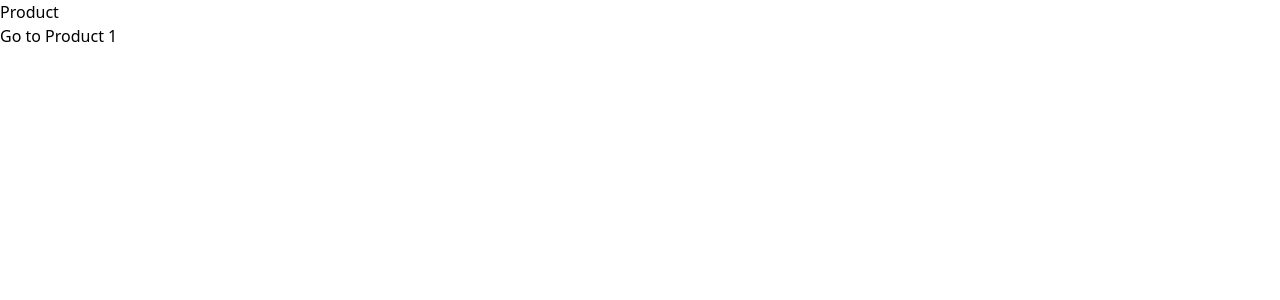
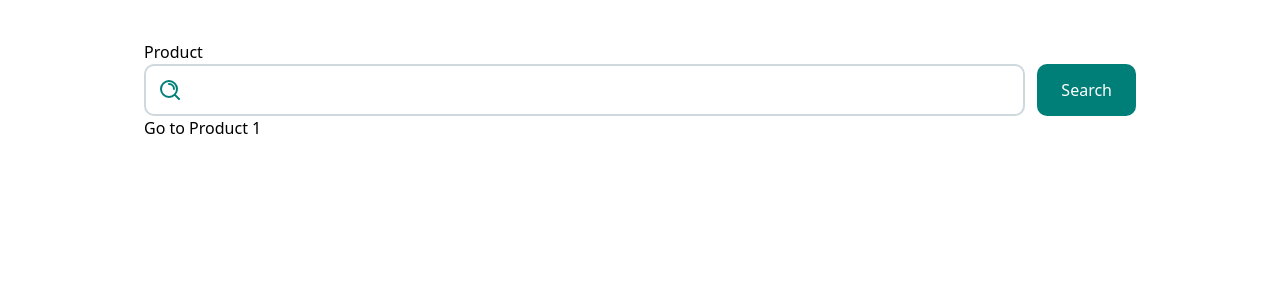
Before and after one commit to sufifisas/mi-ecommerce, a React (Vite) app in the folder client/: page / in a window 1280 px wide. Shown: the top 300 px of the page. Built offline with nearby package versions, Linux system fonts and the light colour scheme.

Commit message:
dev: main product page - added layout - added search component - added search icon - added stylings

```diff
--- /dev/null
+++ b/client/src/components/Search.jsx
@@ -0,0 +1,15 @@
+import { SearchIcon } from "../icons"
+
+const Search = () => {
+  return (
+    <div className="Search">
+        <form className="container">
+            <SearchIcon className="icon" size={24} fill="#007E78" />
+            <input className="field" type="search"/>
+        </form>
+        <button className="btn hidden sm:block">Search</button>
+    </div>
+  )
+}
+
+export default Search
--- /dev/null
+++ b/client/src/icons.jsx
@@ -0,0 +1,5 @@
+export const SearchIcon = ({size, fill, ...props}) => {
+    return (
+        <svg viewBox="0 0 24 24" {...props} width={size} height={size} fill="none" xmlns="http://www.w3.org/2000/svg"><g id="SVGRepo_bgCarrier" strokeWidth="0"></g><g id="SVGRepo_tracerCarrier" strokeLinecap="round" strokeLinejoin="round"></g><g id="SVGRepo_iconCarrier"> <path d="M11 6C13.7614 6 16 8.23858 16 11M16.6588 16.6549L21 21M19 11C19 15.4183 15.4183 19 11 19C6.58172 19 3 15.4183 3 11C3 6.58172 6.58172 3 11 3C15.4183 3 19 6.58172 19 11Z" stroke={fill} strokeWidth="2" strokeLinecap="round" strokeLinejoin="round"></path> </g></svg>
+    )
+}
--- a/client/src/index.css
+++ b/client/src/index.css
@@ -1,3 +1,41 @@
 @tailwind base;
 @tailwind components;
 @tailwind utilities;
+
+:root {
+    --theme-color: #007E78;
+    --grey-base: #CED8DD;
+    --white-base: #FFFFFF;
+}
+
+.Search {
+    display: flex;
+    width: 100%;
+    align-items: center;
+    @apply gap-3;
+}
+.Search .container {
+    border: 2px solid var(--grey-base);
+    border-radius: 10px;
+    display: flex;
+    flex-grow: 1;
+    align-items: center;
+    @apply px-3 py-1 gap-2;
+}
+.Search .field {
+    height: 40px;
+    @apply flex-grow;
+}
+
+.Search .field:focus-visible  {
+    outline: none;
+}
+.Search:has(*:focus-visible) .container {
+    border-color: var(--theme-color);
+}
+.Search .btn {
+    background: var(--theme-color);
+    border-radius: 10px;
+    color: var(--white-base);
+    @apply px-6 py-3.5;
+}
--- /dev/null
+++ b/client/src/layouts/MainLayout.jsx
@@ -0,0 +1,9 @@
+const MainLayout = ({ children }) => {
+  return (
+    <main className="pt-10 pb-20 m-auto max-w-[1024px] px-4">
+        { children }
+    </main>
+  )
+}
+
+export default MainLayout
--- a/client/src/pages/product/index.jsx
+++ b/client/src/pages/product/index.jsx
@@ -1,11 +1,14 @@
 import { Link } from "react-router-dom";
+import Search from "../../components/Search";
+import MainLayout from "../../layouts/MainLayout";
 
 const Product = () => {
   return (
-    <>
+    <MainLayout>
         <div>Product</div>
+        <Search />
         <Link to="/1">Go to Product 1</Link>
-    </>
+    </MainLayout>
   )
 }
 
--- a/client/src/pages/product/single.jsx
+++ b/client/src/pages/product/single.jsx
@@ -1,4 +1,5 @@
 import { useParams, useNavigate, useLocation, Link } from 'react-router-dom';
+import MainLayout from '../../layouts/MainLayout';
 
 const SingleProduct = () => {
     let { id } = useParams();
@@ -6,12 +7,12 @@ const SingleProduct = () => {
     const location = useLocation();
 
     return (
-        <>
+        <MainLayout>
             { location?.key === 'default' ?
                 <Link to="/">Home</Link> : <button onClick={() => navigate(-1)}>Back</button>
             }
             <div>Single Product ID: { id }</div>
-        </>
+        </MainLayout>
     )
   }
 
--- a/client/tailwind.config.js
+++ b/client/tailwind.config.js
@@ -1,6 +1,6 @@
 /** @type {import('tailwindcss').Config} */
 export default {
-  content: ["./src/**/*.{html,js}"],
+  content: ["./src/**/*.{html,jsx}"],
   theme: {
     extend: {},
   },
```
